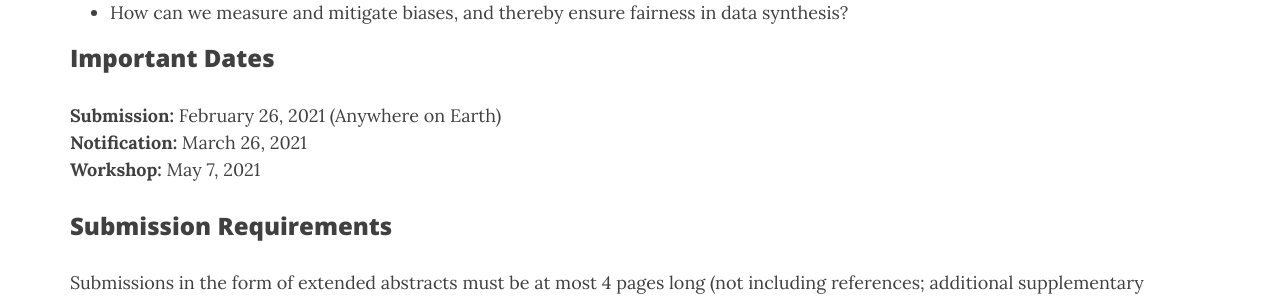
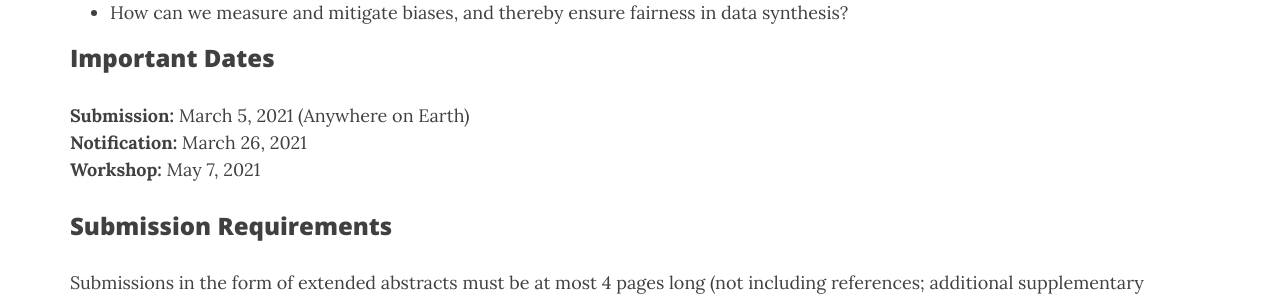
Before and after one commit to sdg-quality-privacy-bias/sdg-quality-privacy-bias.github.io, a Jekyll site: the page built from cfp.md, in a window 1280 px wide and 900 px high, scrolled down 858 px. Shown: the part 156-454 px from the top of the window. Built offline with Jekyll 4.4.1, drawn with Linux system fonts in a browser that asks for light colours; nearby versions of some CDN libraries.

Commit message:
update submission deadline

```diff
--- a/cfp.md
+++ b/cfp.md
@@ -24,7 +24,7 @@ Despite the substantial benefits from using synthetic data, the process of synth
 ### Important Dates
 
 <!--{% include dates.md %} <a href="{site.url}/2020/img/KR2ML2020_template.zip">NeurIPS paper format (adapted)</a>. -->
-**Submission:** February 26, 2021 (Anywhere on Earth) <br>
+**Submission:** March 5, 2021 (Anywhere on Earth) <br>
 **Notification:** March 26, 2021
  <br>
 **Workshop:** May 7, 2021
```
